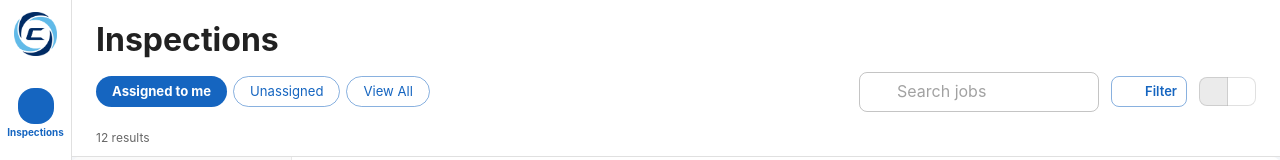
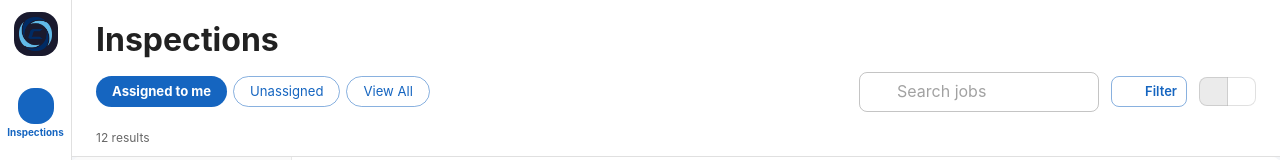
Before and after one commit to jbrown041/CCM-Inspect, a React (Vite) app in the folder ccm-inspection-app/: page /jobs in a window 1280 px wide. Shown: the top 160 px of the page. Built offline with nearby package versions, Linux system fonts and the light colour scheme; some icons are missing.

Commit message:
fix: add dark background to logo — icon is dark on transparent PNG

```diff
--- a/ccm-inspection-app/src/components/layout/SidebarNav.tsx
+++ b/ccm-inspection-app/src/components/layout/SidebarNav.tsx
@@ -57,19 +57,22 @@ export default function SidebarNav() {
         sx={{
           width: 44,
           height: 44,
+          borderRadius: 2,
+          bgcolor: '#1a1a2e',
           display: 'flex',
           alignItems: 'center',
           justifyContent: 'center',
           cursor: 'pointer',
           mb: 3,
           flexShrink: 0,
+          overflow: 'hidden',
         }}
       >
         <Box
           component="img"
           src="/radius-logo.png"
           alt="Radius"
-          sx={{ width: 44, height: 44, objectFit: 'contain' }}
+          sx={{ width: 34, height: 34, objectFit: 'contain' }}
         />
       </Box>
 
```
Also changed, not shown: 1 other file (tests, documents, lock files or other folders).
